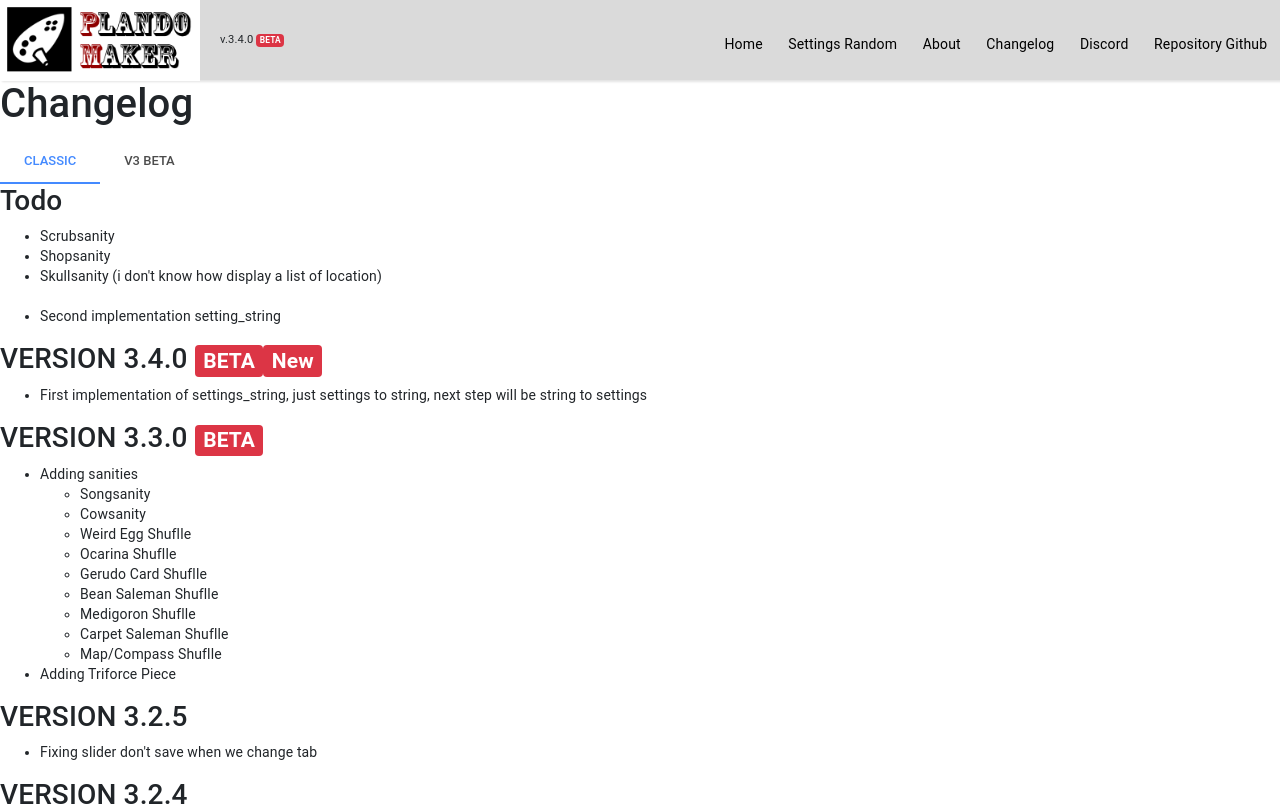
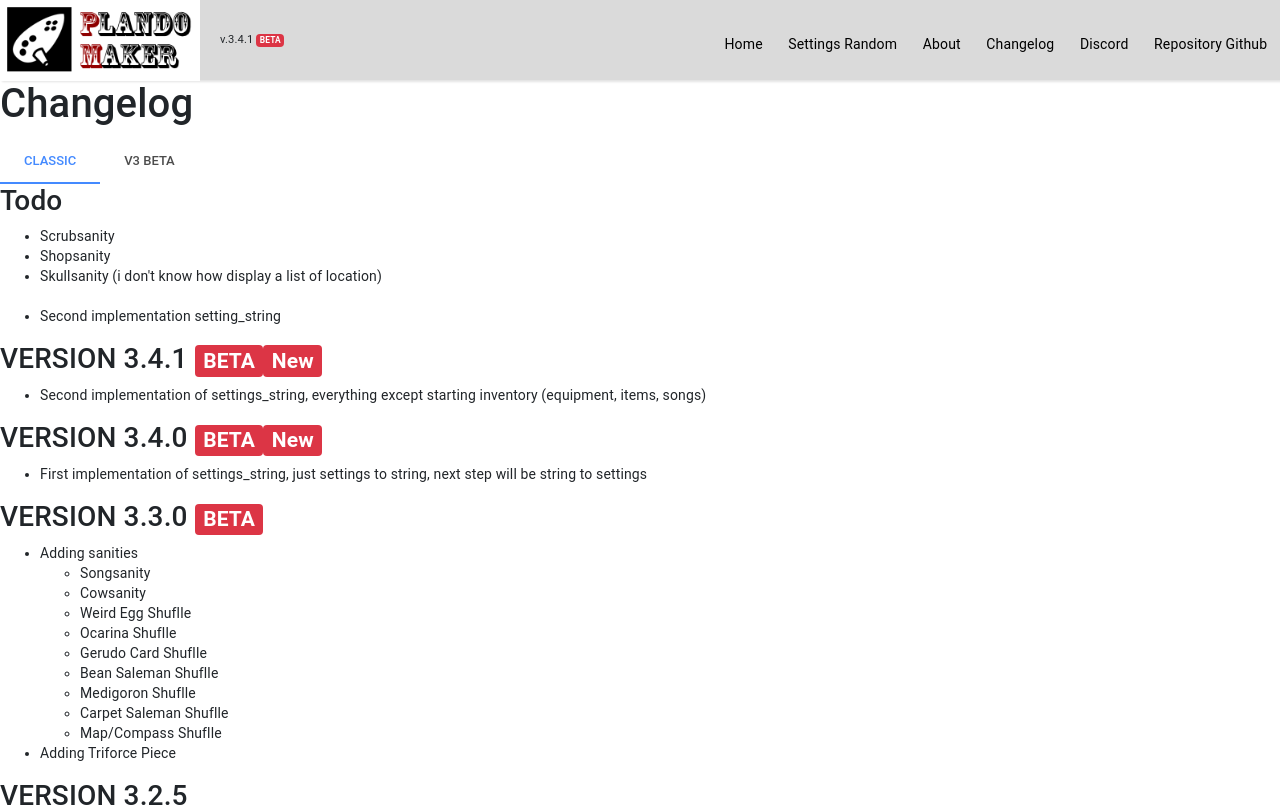
Before and after one commit to RawZ06/PlandoMaker, a Vue app: page /changelog in a window 1280 px wide. Shown: the top 807 px of the page. Built offline with nearby package versions, Linux system fonts and the light colour scheme.

Commit message:
Version 3.4.1

```diff
--- a/src/components/Changelog.vue
+++ b/src/components/Changelog.vue
@@ -15,6 +15,14 @@
 					<br>
 					<li>Second implementation setting_string</li>
 				</ul>
+				<h3>
+                    VERSION 3.4.1
+					 <span class="badge badge-danger">BETA</span>
+                    <span class="badge badge-danger">New</span>
+                </h3>
+                <ul>
+                    <li>Second implementation of settings_string, everything except starting inventory (equipment, items, songs)</li>
+                </ul>
 				<h3>
                     VERSION 3.4.0
 					 <span class="badge badge-danger">BETA</span>
--- a/src/components/Header.vue
+++ b/src/components/Header.vue
@@ -11,7 +11,7 @@
                 />
             </router-link>
             <small>
-                v.3.4.0
+                v.3.4.1
                 <span class="badge badge-danger">BETA</span>
             </small>
             <div title="Menu" class="c-icon c-icon-burger">
```
